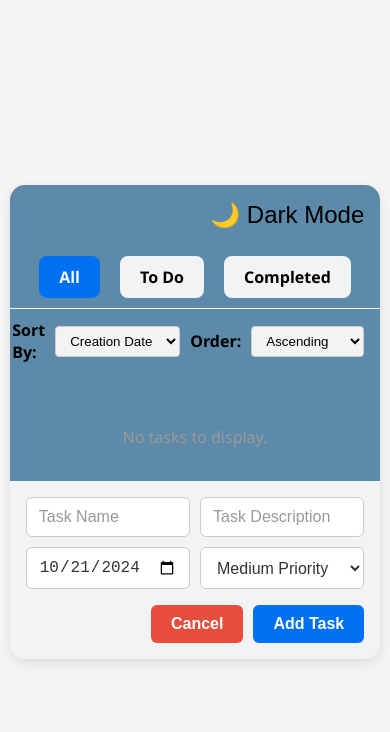
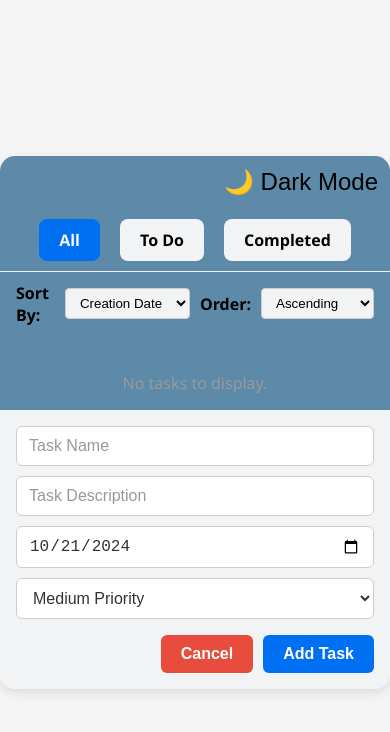
Before and after one commit to Andresla312/TaskManagerApp, a Next.js app in the folder task-manager/: page / in a window 390 px wide. Shown: the top 732 px of the page. Built offline with nearby package versions, Linux system fonts and the light colour scheme.

Commit message:
finish styles

```diff
--- a/task-manager/src/app/page.scss
+++ b/task-manager/src/app/page.scss
@@ -11,11 +11,13 @@
     --shadow-color: rgba(0, 0, 0, 0.1);
     --hover-shadow-color: rgba(0, 0, 0, 0.2);
     --focus-outline: 2px solid var(--primary-color);
+    --edit-icon-color: #246BCE; //#3498db;
+    --edit-icon-color-dark: #1b4f99;
 }
 
 [data-theme='dark'] {
     --primary-color: #00693E;
-    --primary-color-dark: #74C365;
+    --primary-color-dark: #01a35f; // 74C365
     --background-color: #343434;
     --component-background-color: #1B1B1B;
     --text-color: #F7F7F7;
@@ -25,6 +27,8 @@
     --completed-background-color: #2c2c2c;
     --shadow-color: rgba(0, 0, 0, 0.3);
     --hover-shadow-color: rgba(0, 0, 0, 0.4);
+    --edit-icon-color: #2E8B57;
+    --edit-icon-color-dark: #39ac6b;
 }
 
 body {
@@ -43,6 +47,7 @@ body {
     min-height: 100vh;
     background-color: var(--background-color);
     color: var(--text-color);
+    overflow: hidden;
 }
 
 .Home-container {
@@ -50,6 +55,7 @@ body {
     flex-direction: column;
     width: 90%;
     max-width: 800px;
+    max-height: 90vh;
     background-color: var(--component-background-color);
     border-radius: 15px;
     box-shadow: 0 4px 12px var(--shadow-color);
@@ -151,6 +157,7 @@ body {
     background-color: var(--task-background-color);
     flex-grow: 1;
     overflow-y: auto;
+    max-height: 60vh;
     transition: background-color 0.3s ease;
 
     .TaskListItem-root {
@@ -278,3 +285,52 @@ body {
         }
     }
 }
+
+@media (max-width: 1200px) {
+    .Home-container {
+      width: 95%;
+      max-width: 700px;
+    }
+
+    .Home-footerInputs {
+      flex-wrap: wrap;
+    }
+  }
+
+  @media (max-width: 768px) {
+    .Home-container {
+      width: 95%;
+      max-width: 600px;
+    }
+
+    .Home-footerInputs {
+      flex-direction: column;
+      gap: 20px;
+    }
+
+    .Home-taskList {
+      padding: 20px;
+      max-height: 50vh;
+    }
+  }
+
+  @media (max-width: 480px) {
+    .Home-container {
+      width: 100%;
+      max-width: 400px;
+    }
+
+    .Home-footerInputs {
+      flex-direction: column;
+      gap: 10px;
+    }
+
+    .Home-header {
+      padding: 12px;
+    }
+
+    .Home-taskList {
+      padding: 15px;
+      max-height: 40vh;
+    }
+  }
--- a/task-manager/src/components/task-list-item/TaskListItem.scss
+++ b/task-manager/src/components/task-list-item/TaskListItem.scss
@@ -44,7 +44,7 @@
         cursor: pointer;
 
         .completed-icon {
-            color: #4caf50;
+            color: var(--primary-color);
             transition: color 0.3s ease;
         }
 
@@ -99,10 +99,10 @@
         }
 
         .edit-icon {
-            color: #3498db; // Blue
+            color: var(--edit-icon-color); // Blue
 
             &:hover {
-                color: #2980b9;
+                color: var(--edit-icon-color-dark);
                 transform: scale(1.1);
             }
         }
```
